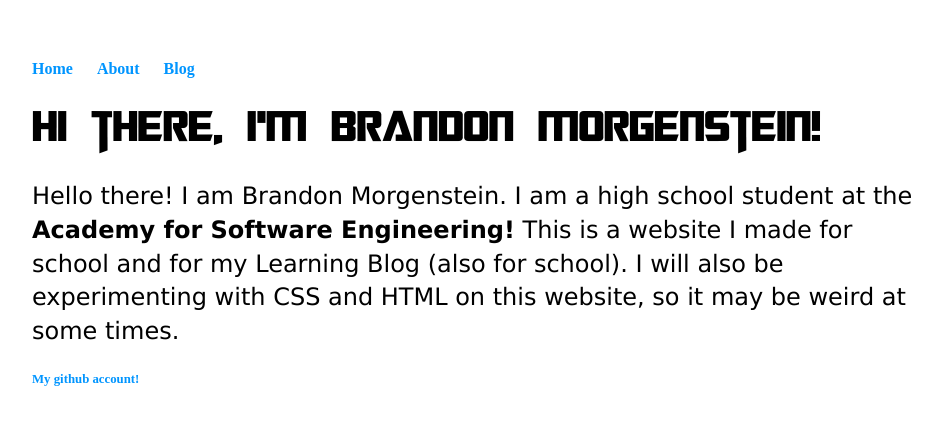
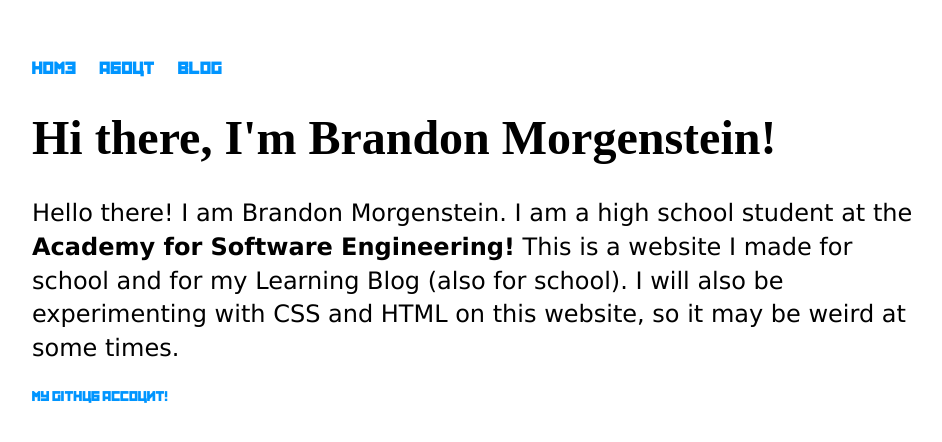
Before and after one commit to brandonm4478/brandonm4478.github.io, a Jekyll site: the page built from index.html, in a window 1280 px wide. Shown: the top 442 px of the page, without its empty margins (160-1102 px from the left). Built offline with Jekyll 4.4.1, drawn with Linux system fonts in a browser that asks for light colours; some web fonts are replaced.

Commit message:
Update main.css

```diff
--- a/css/main.css
+++ b/css/main.css
@@ -1,11 +1,11 @@
 @font-face{
-  font-family: 'Star Jedi';
-  src: url('../fonts/Starjedi.ttf') format("truetype");
+  font-family: 'Kremlin';
+  src: url('../fonts/kremlin.ttf') format("truetype");
 }
 
 @font-face{
-  font-family: 'Transformers Movie';
-  src: url('../fonts/Transformers Movie.ttf') format("truetype");
+  font-family: 'Doctor Glitch';
+  src: url('../fonts/Doctor Glitch.ttf') format("opentype");
 }
 
 body {
@@ -14,7 +14,7 @@ body {
   background-color: white;
 }
 nav ul, footer ul {
-  font-family:'Star Jedi';
+  font-family:'Kremlin';
   padding: 0px;
   list-style: none;
   font-weight: bold;
@@ -33,7 +33,7 @@ a:hover {
 h1 {
   font-size: 3em;
   color: #00000;
-  font-family:'Transformers Movie';
+  font-family:'Doctor Glitch';
 }
 p {
   font-size: 1.5em;
```
